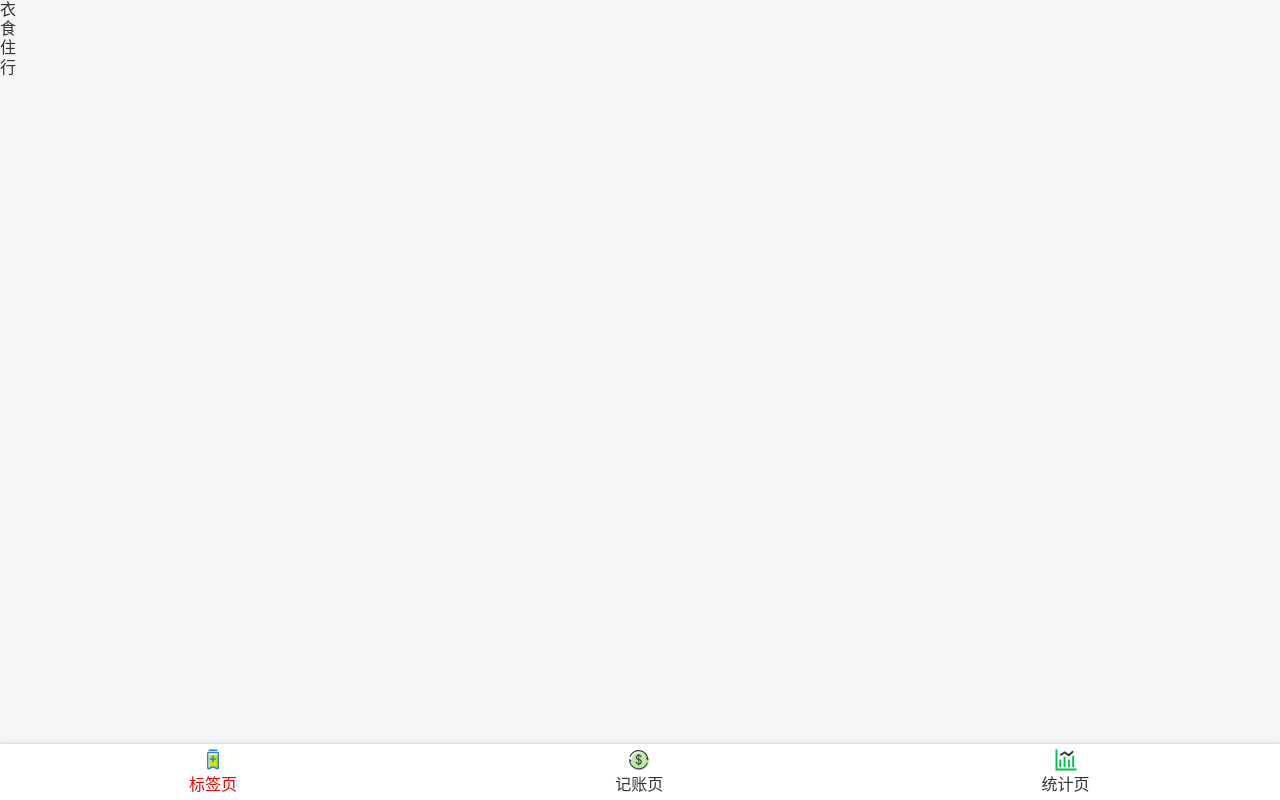
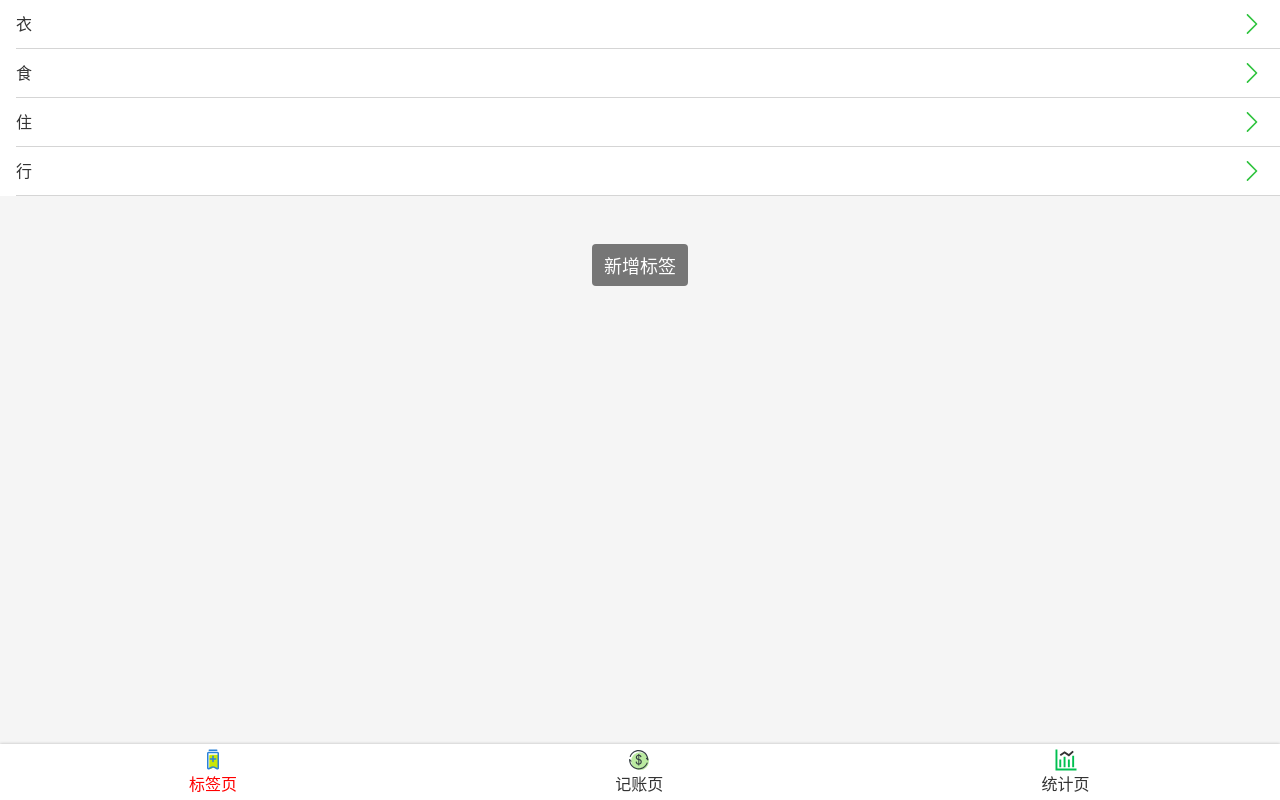
Before and after one commit to sheben404/react-tally-book, a React app: page /#/tags in a window 1280 px wide. Built offline with nearby package versions, Linux system fonts and the light colour scheme; the HTML template or start-up script is replaced by a standard one.

Commit message:
tagList 样式完成

```diff
--- a/src/index.scss
+++ b/src/index.scss
@@ -41,3 +41,8 @@
 .clearfix{
   zoom: 1;
 }
+.oneLine{
+  white-space: nowrap;
+  overflow: hidden;
+  text-overflow: ellipsis;
+}
--- a/src/pages/Tags.tsx
+++ b/src/pages/Tags.tsx
@@ -1,15 +1,60 @@
 import Layout from '../components/Layout';
 import React from 'react';
 import {useTags} from 'useTags';
+import styled from 'styled-components';
+import Icon from '../components/Icon';
 
+const TagList = styled.ol`
+  font-size: 16px;
+  background: white;
+  > li{
+    //#e5e5e7
+    border-bottom: 1px solid #d5d5d5;
+    line-height: 20px;
+    padding: 12px 16px 12px 0;
+    margin-left: 16px;
+    display: flex;
+    justify-content: space-between;
+    align-items: center;
+  }
+`
+const Button = styled.button`
+  font-size: 18px;
+  border: none;
+  padding: 8px 12px;
+  border-radius: 4px;
+  background: #767676;
+  color: white;
+`
+const Center = styled.div`
+  display: flex;
+  justify-content: center;
+  align-items: center;
+  flex-direction: column;
+`
+const Space = styled.div`
+  height: 16px;
+`
 function Tags() {
   const {tags, setTags} = useTags();
   return (
     <Layout>
-      <ol>
-        {tags.map(tag => <li key={tag}>{tag}</li>
+      <TagList>
+        {tags.map(tag =>
+          <li key={tag}>
+            <span className="oneLine">{tag}</span>
+            <Icon name="right"/>
+          </li>
         )}
-      </ol>
+      </TagList>
+      <Center>
+        <Space/>
+        <Space/>
+        <Space/>
+        <Button>新增标签</Button>
+        <Space/>
+      </Center>
+
     </Layout>
   );
 }
```
Also changed, not shown: src/icons/left.svg (added), src/icons/right.svg (added).
